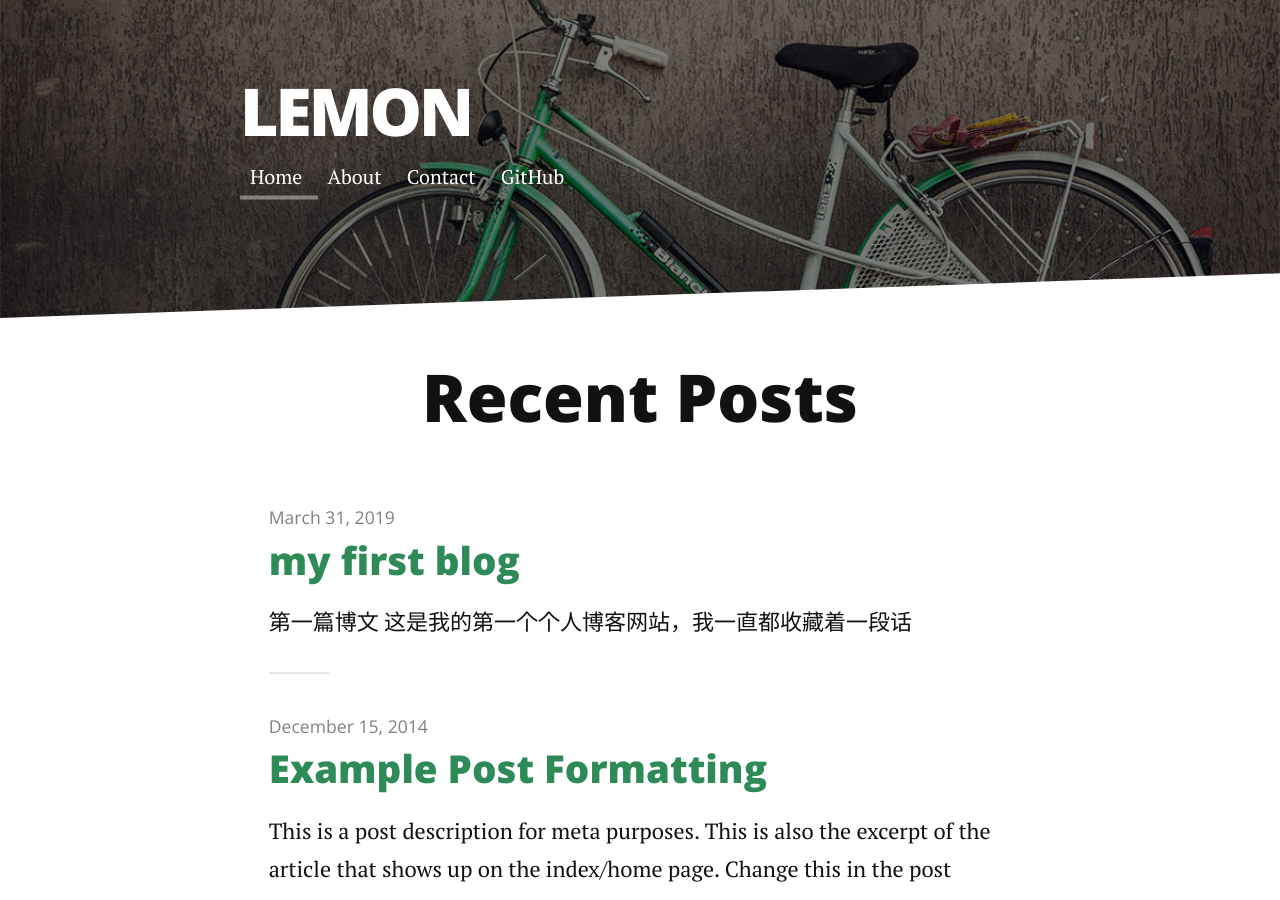
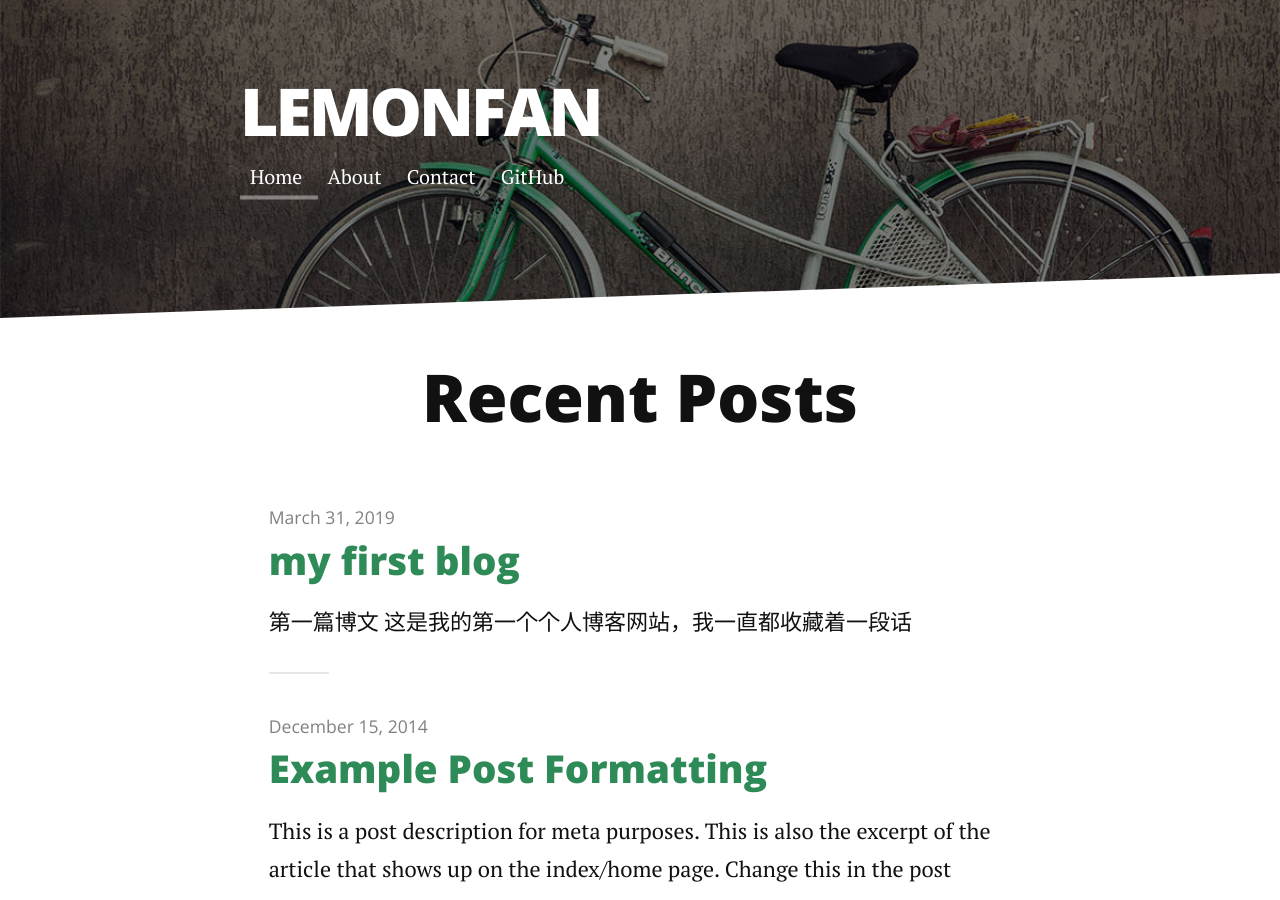
Before and after one commit to lem0nfan/lem0nfan.github.io, a Jekyll site: the page built from index.html, in a window 1280 px wide and 900 px high. Built offline with Jekyll 4.4.1, drawn with Linux system fonts in a browser that asks for light colours; nearby versions of some CDN libraries; the list of posts is cut into pages by our own code.

Commit message:
Update _config.yml

```diff
--- a/_config.yml
+++ b/_config.yml
@@ -1,4 +1,4 @@
-title: Lemon
+title: LemonFan
 description: Long Form Jekyll theme built with SASS / COMPASS / SUSY
 
 url: http://brianmaierjr.github.com/long-haul
```
